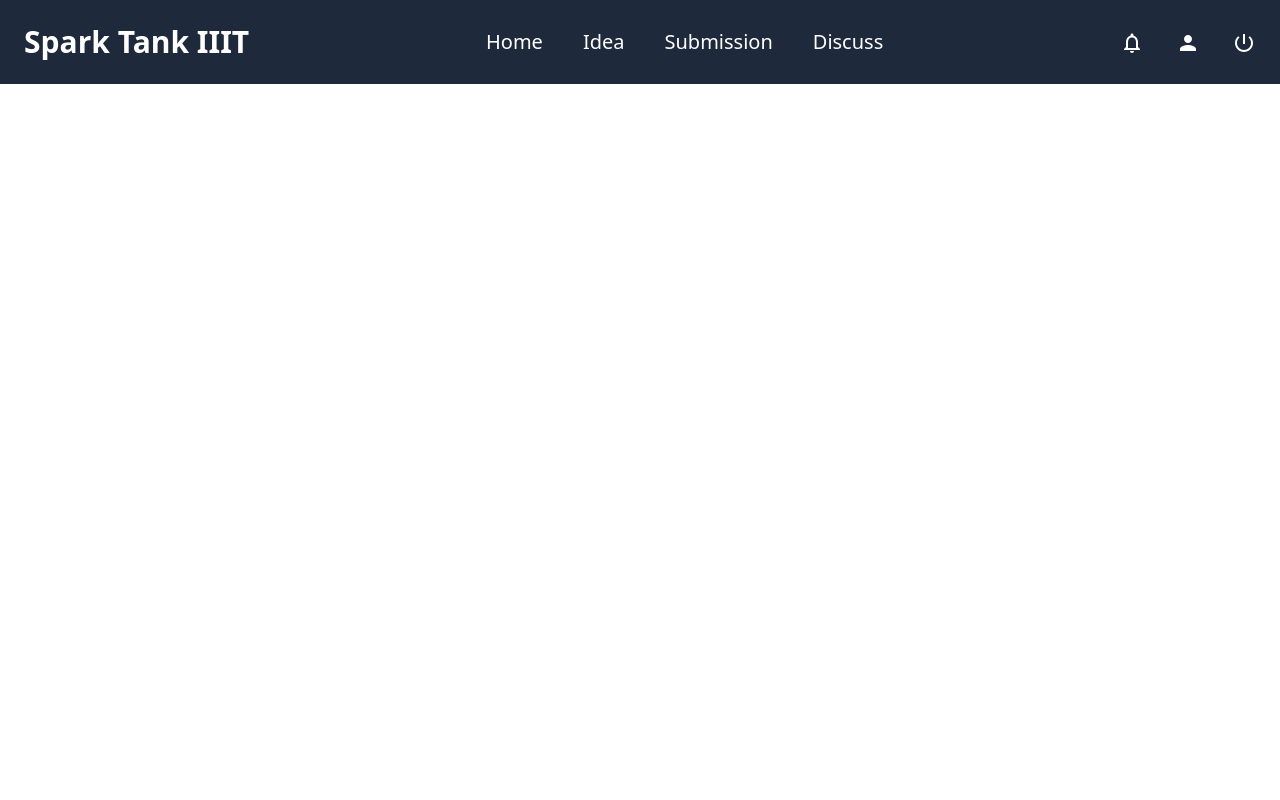
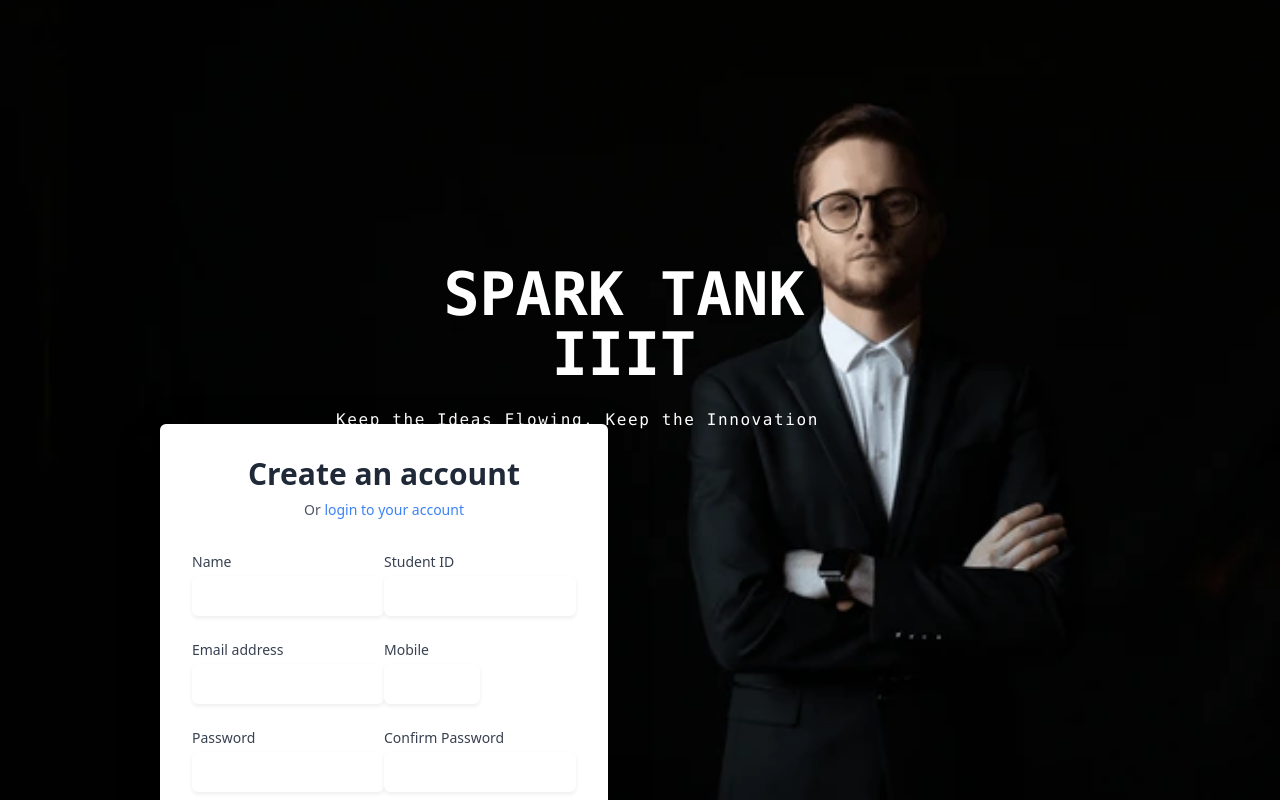
Before and after one commit to Rohit-110/Spark-Tank-IIIT-Frontend, a React (Create React App) app: page / in a window 1280 px wide. Shown: the top 800 px of the page. Built offline with nearby package versions, Linux system fonts and the light colour scheme.

Commit message:
updates done

```diff
--- a/src/App.js
+++ b/src/App.js
@@ -14,8 +14,7 @@ function App() {
       <Router>
         <Routes>
           <Route path = "/login" element={<Login/>} />
-          <Route path = "/signup" element={<Signup/>}/>
-          <Route path = "/" element={<Payment/>}/>
+          <Route path = "/" element={<Signup/>}/>
           <Route path = "/home" element={<Home/>}/>
           <Route path = "/paymentsuccess" element={<PaymentSuccess/>}/>
           <Route path = "/submitform" element={<Form/>}/>
--- a/src/pages/Login.jsx
+++ b/src/pages/Login.jsx
@@ -48,7 +48,7 @@ const Login = () => {
                   onClick={() => setIsLogin(!isLogin)}
                   className="text-blue-500 hover:text-blue-700"
                 >
-                  <Link style={{ textDecoration: "none" }} to="/signup">
+                  <Link style={{ textDecoration: "none" }} to="/">
                     create a new account
                   </Link>
                 </button>
```
